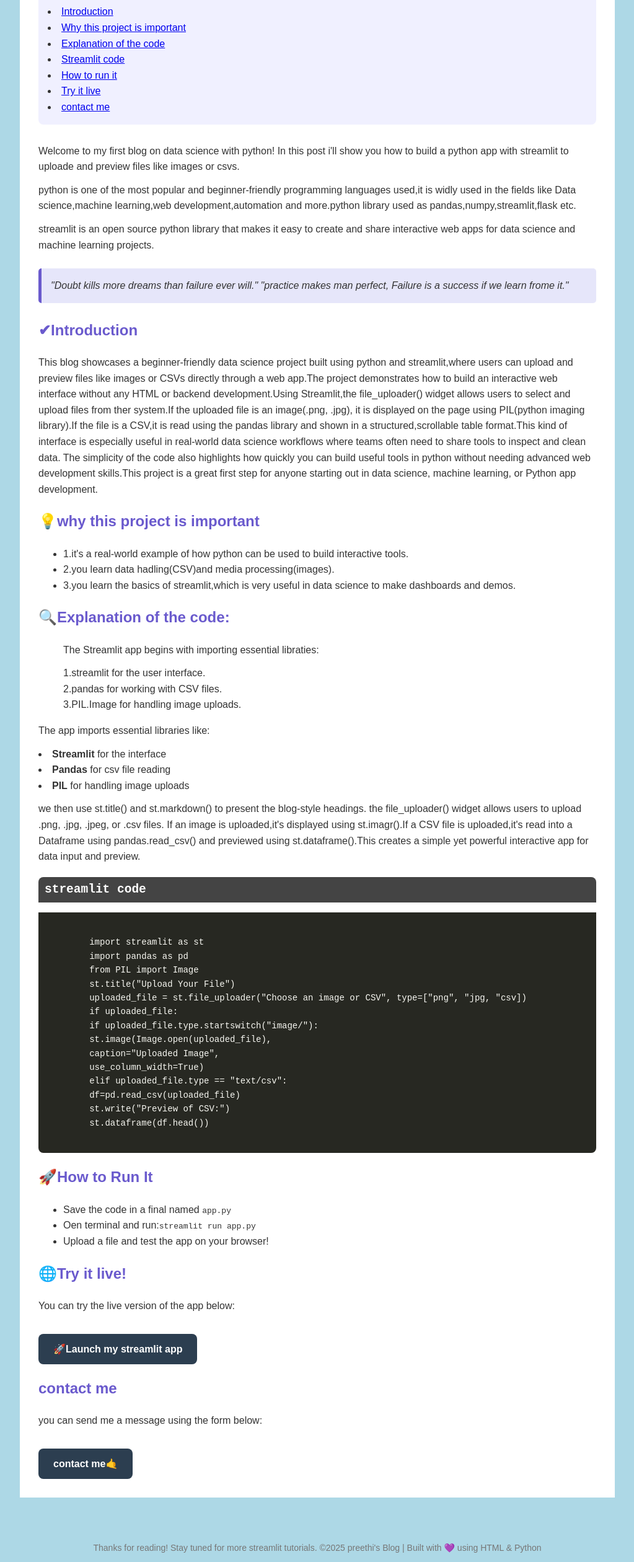
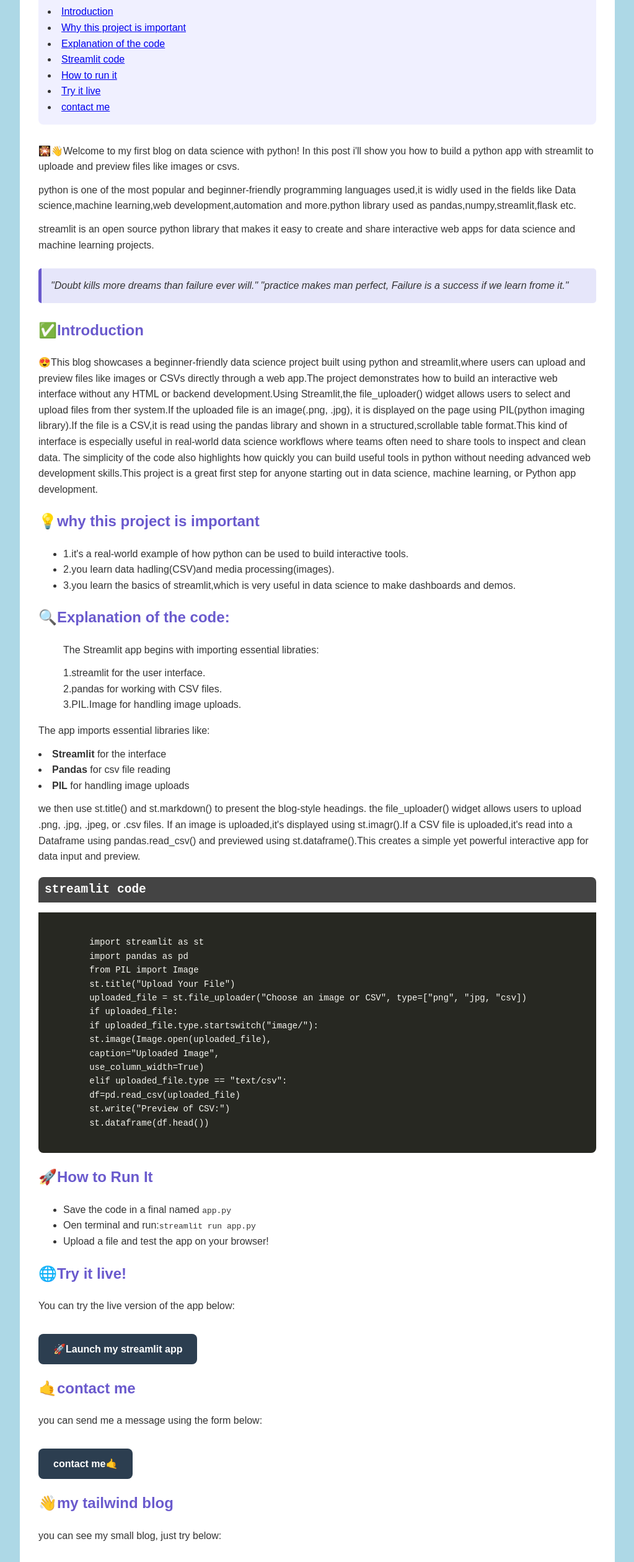
Before and after one commit to preethi23-wq/my-html-blog, a plain HTML site: page index.html in a window 1280 px wide. Shown: the part 240-2760 px from the top of the page at 62% size, without its empty margins (128-1151 px from the left). Drawn offline with Linux system fonts and the light colour scheme; a web font is replaced by a local one.

Commit message:
Update index.html

```diff
--- a/index.html
+++ b/index.html
@@ -2,7 +2,7 @@
 <html lang="en">
     <head>
         <meta charset="UTF-8">
-        <title>My Blog - Updated Streamlit Tutorial</title>
+        <title>🤗My Blog - Updated Streamlit Tutorial</title>
         <link href="https://fonts.googlepis.com/css2?family=poppins&display=swap" rel="stylesheet">
         <style>
             body {
@@ -86,7 +86,7 @@
     </head>
 <body>
     <header>
-        <h1>My First Blog : File Upload Using Streamlit</h1>
+        <h1>💙❤My First Blog : File Upload Using Streamlit</h1>
     </header>
     <div class="container">
         <div class="toc">
@@ -101,7 +101,7 @@
                 <li><a href="#contact"> contact me</a></li>
             </u1>
         </div>
-    <p>Welcome to my first blog on data science with python! In this post i'll show you how to build a python app with streamlit to uploade and preview files like images or csvs.</p>
+    <p>🎇👋Welcome to my first blog on data science with python! In this post i'll show you how to build a python app with streamlit to uploade and preview files like images or csvs.</p>
        <p>python is one of the most popular and beginner-friendly programming languages used,it is widly used in the fields like
         Data science,machine learning,web development,automation and more.python library used as pandas,numpy,streamlit,flask etc.</p>
        <p>streamlit is an open source python library that makes it easy to create and share interactive web apps for data science and
@@ -110,8 +110,8 @@
             "Doubt kills more dreams than failure ever will."
             "practice makes man perfect, Failure is a success if we learn frome it."
         </div>
-        <h2 id="into">✔Introduction</h2>
-        <p>This blog showcases a beginner-friendly data science project built using python
+        <h2 id="into">✅Introduction</h2>
+        <p>😍This blog showcases a beginner-friendly data science project built using python
             and streamlit,where users can upload and preview files like images or CSVs directly
             through a web app.The project demonstrates how to build an interactive web interface
             without any HTML or backend development.Using Streamlit,the file_uploader() widget allows
@@ -175,14 +175,19 @@
     <a class="button" href="https://app-blog-rb7mkyyjt9cpqjwz3kphla.streamlit.app" target="_blank">
       🚀Launch my streamlit app
     </a>
-        <h2 id="contact">contact me</h2>
+        <h2 id="contact">🤙contact me</h2>
         <p>you can send me a message using the form below:</p>
         <a class="button" href="https://my-portfolio-8-jesa.onrender.com" target="_blank">
             contact me🤙
         </a>
+        <h2 id="tailwind">👋my tailwind blog</h2>
+        <p>you can see my small blog, just try below:</p>
+        <a class="button" href=" https://preethi23-wq.github.io/my-tailwind-blog" target="_blank">
+            small blog🤏
+        </a>
     </div>
     <footer>
-        Thanks for reading! Stay tuned for more streamlit tutorials.
+        🙏Thanks for reading! 🤩Stay tuned for more streamlit tutorials.
         &copy;2025 preethi's Blog | Built with 💜 using HTML & Python
     </footer>
 </body>
```
